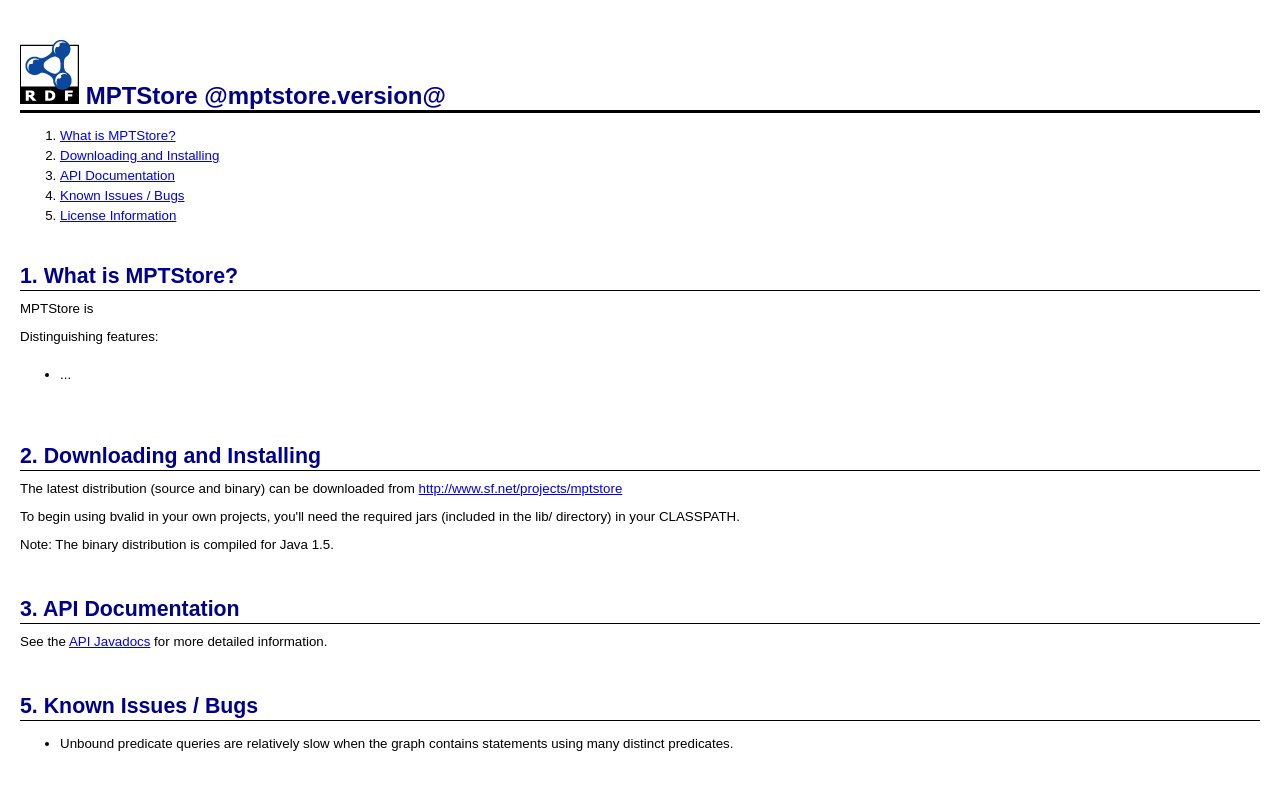
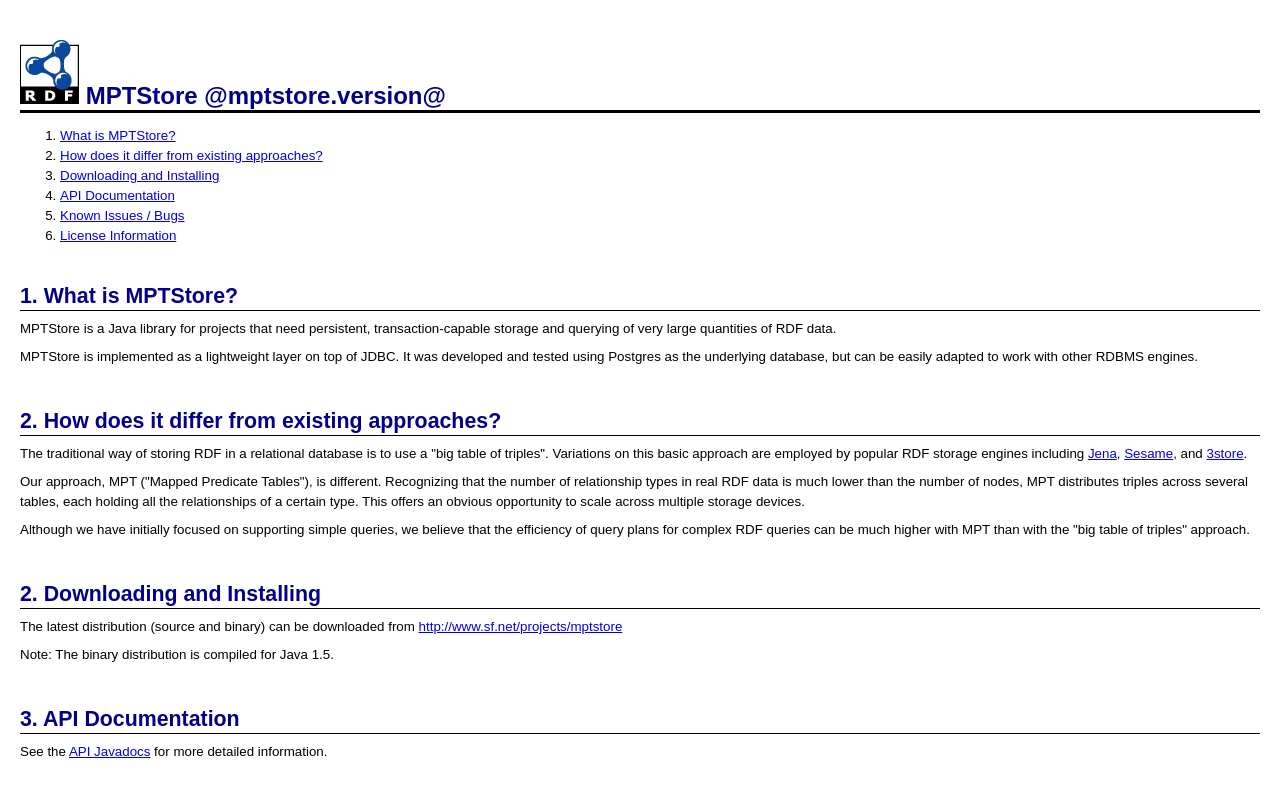
Before and after one commit to fcrepo3/mptstore, a plain HTML site: page src/doc/index.html in a window 1280 px wide. Shown: the top 789 px of the page. Drawn offline with Linux system fonts and the light colour scheme.

Commit message:
doc updates

```diff
--- a/src/doc/index.html
+++ b/src/doc/index.html
@@ -19,6 +19,7 @@
 
     <ol>
 		<li><a href="#intro">What is MPTStore?</a></li>
+		<li><a href="#diff">How does it differ from existing approaches?</a></li>
 		<li><a href="#inst">Downloading and Installing</a></li>
 		<li><a href="#api">API Documentation</a></li>
 		<li><a href="#issues">Known Issues / Bugs</a></li>
@@ -30,13 +31,44 @@
 <div class="sec2">
   <h2><a name="intro">1. What is MPTStore?</a></h2>
   <p>
-    MPTStore is
+    MPTStore is a Java library for projects that need persistent,
+    transaction-capable storage and querying of very large quantities
+    of RDF data.
   </p>
   <p>
-    Distinguishing features:
-    <ul>
-      <li> ...</li>
-    </ul>
+    MPTStore is implemented as a lightweight layer on top of JDBC.
+    It was developed and tested using Postgres as the underlying
+    database, but can be easily adapted to work with other RDBMS
+    engines.
+  </p>
+</div>
+
+<div class="sec2">
+  <h2><a name="diff">2. How does it differ from existing approaches?</a></h2>
+  <p>
+The traditional way of storing RDF in a relational database
+is to use a "big table of triples".  Variations on this basic
+approach are employed by popular RDF storage engines including
+<a href="http://jena.sourceforge.net/">Jena</a>,
+<a href="http://www.openrdf.org/">Sesame</a>,
+and <a href="http://sourceforge.net/projects/threestore/">3store</a>.
+  </p>
+  <p>
+Our approach, MPT ("Mapped Predicate Tables"),
+is different.  Recognizing that the number of
+relationship types in real RDF data is much
+lower than the number of nodes, MPT distributes
+triples across several tables, each holding all
+the relationships of a certain type.  This offers
+an obvious opportunity to scale across multiple
+storage devices.
+  </p>
+  <p>
+Although we have initially focused on supporting
+simple queries, we believe that the efficiency
+of query plans for complex RDF queries can be
+much higher with MPT than with the "big table
+of triples" approach.
   </p>
 </div>
 
@@ -46,10 +78,6 @@
   <p>
     The latest distribution (source and binary) can be downloaded from
     <a href="http://www.sf.net/projects/mptstore">http://www.sf.net/projects/mptstore</a>
-  </p>
-  <p>
-    To begin using bvalid in your own projects, you'll need the required
-    jars (included in the lib/ directory) in your CLASSPATH.
   </p>
   <p>
     Note: The binary distribution is compiled for Java 1.5.
```
Also changed, not shown: README.txt.
